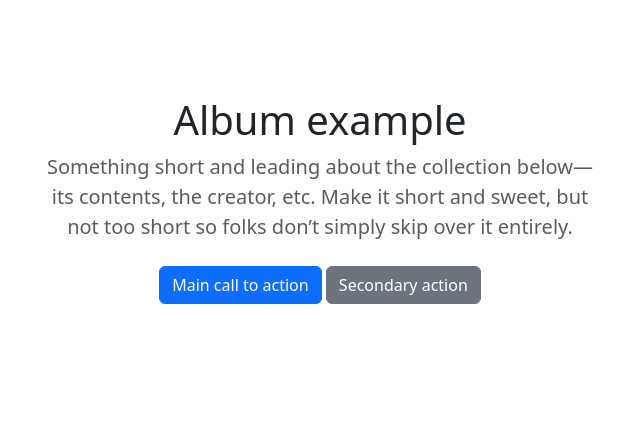
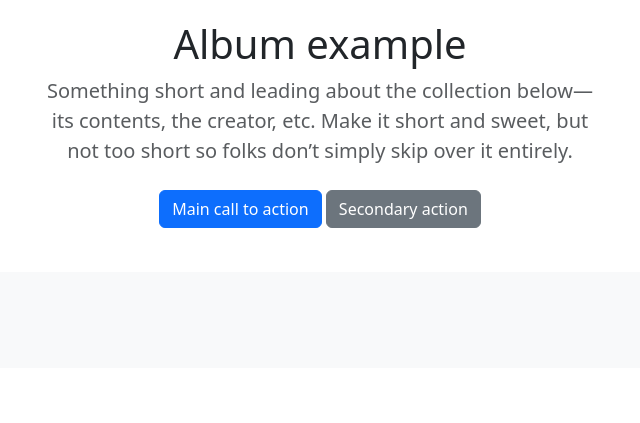
Before and after one commit to mdmn07C5/Masaflora, a Django app: page / in a window 1280 px wide. Shown: the part 57-480 px from the top of the page, without its empty margins (320-960 px from the left). Run offline with Django 4.2, Linux system fonts and the light colour scheme; data that the repository does not hold is empty.

Commit message:
refactor templates
reduced padding for the container before the category/items

```diff
--- a/templates/tacobar/home.html
+++ b/templates/tacobar/home.html
@@ -3,8 +3,8 @@
 {% block title %} asdfasdf {% endblock %}
 
 {% block content %}
-<section class="py-5 text-center container">
-    <div class="row py-lg-5">
+<section class="py-3 text-center container">
+    <div class="row py-lg-1">
       <div class="col-lg-6 col-md-8 mx-auto">
         <h1 class="fw-light">Album example</h1>
         <p class="lead text-body-secondary">Something short and leading about the collection below—its contents, the creator, etc. Make it short and sweet, but not too short so folks don’t simply skip over it entirely.</p>
```
